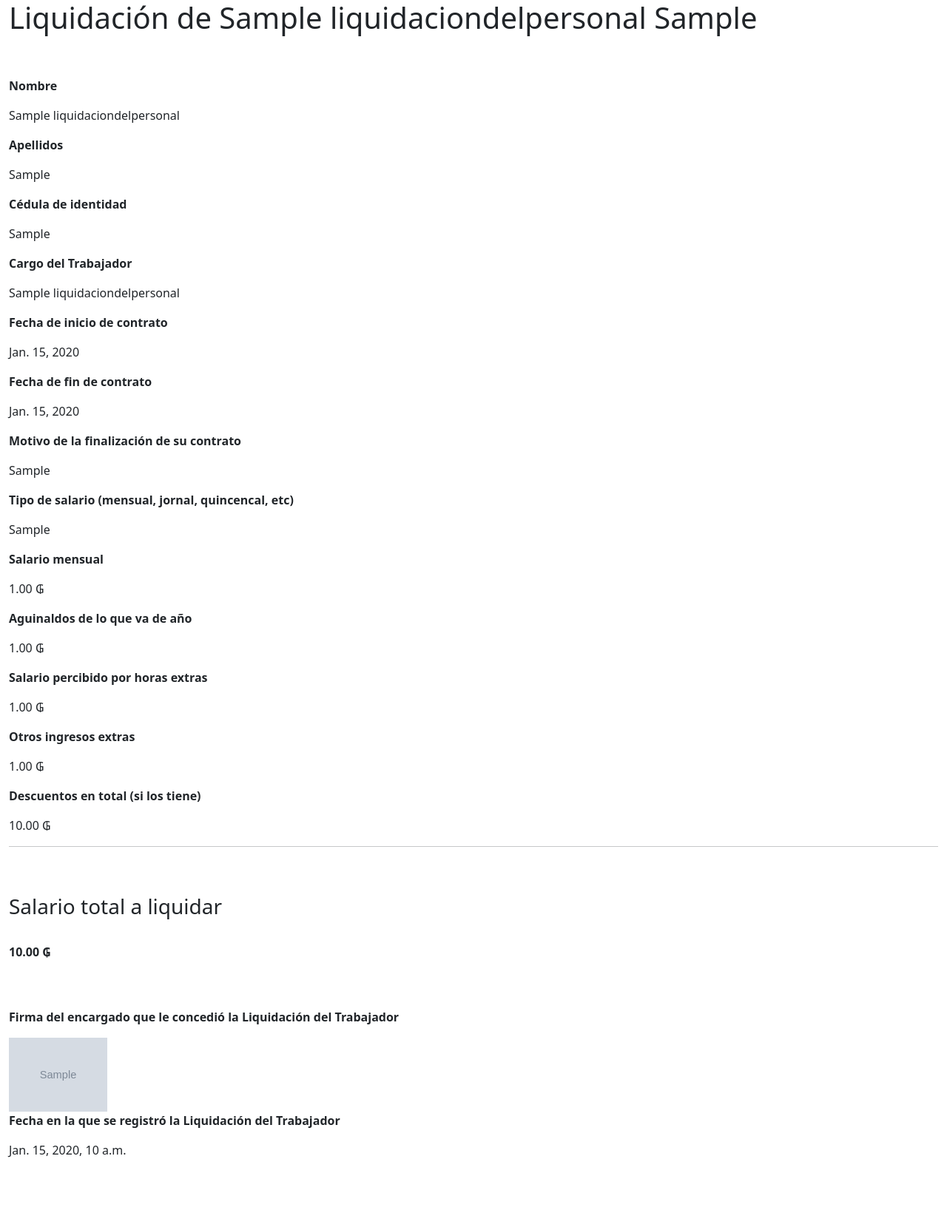
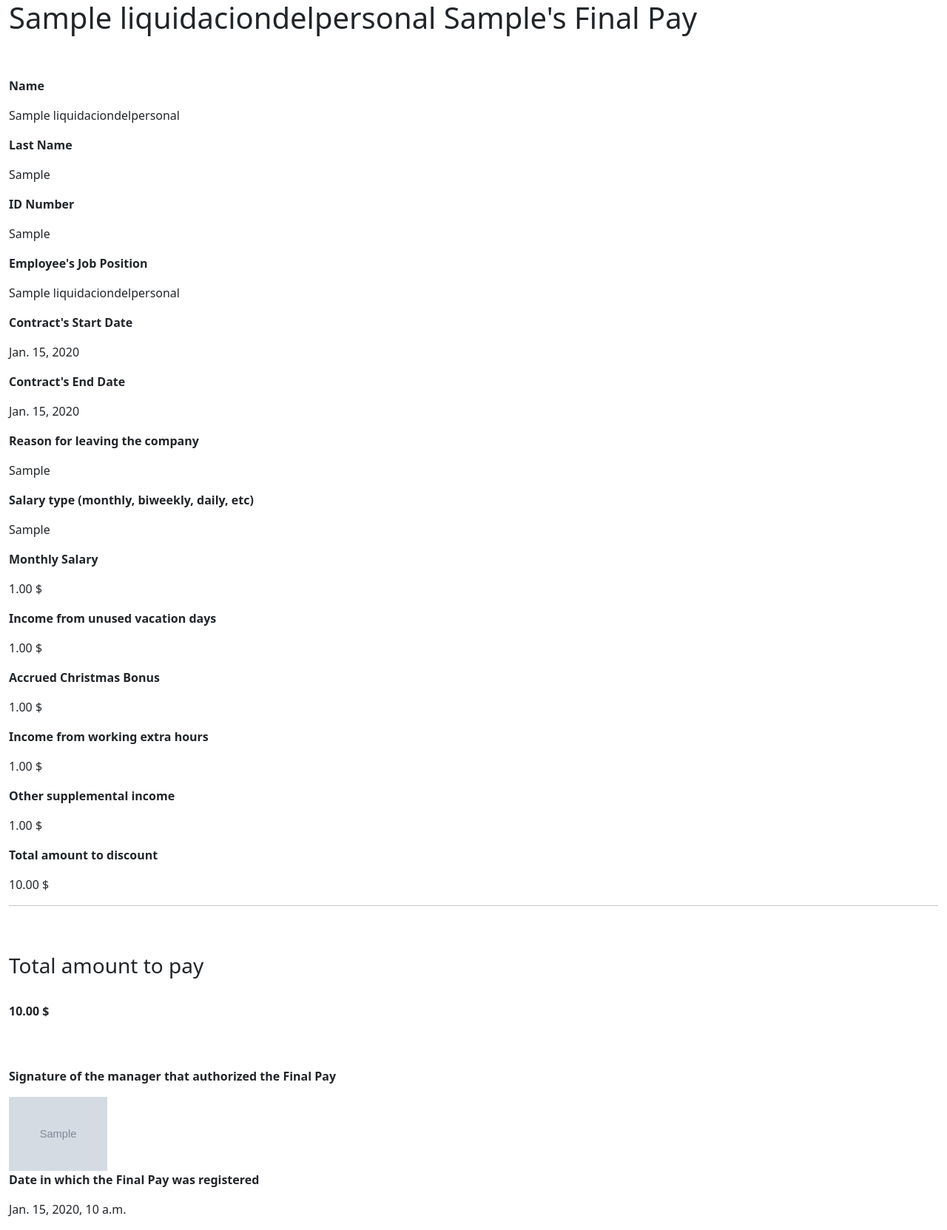
Before and after one commit to eduardoluis11/human-resources-english, a Django app: page /1/ver-liquidacion-personal in a window 1280 px wide. Shown: the whole page at 74% size. Before the commit the page ends 1565 px from the top, so only its background shows below. Run offline with Django 4.2, Linux system fonts and the light colour scheme; a user stored in the database is signed in; tables that the repository leaves empty hold one stand-in row (values such as "Sample post"); grey boxes marked "Sample" are stand-in pictures; some libraries are stand-ins or nearby versions.

Commit message:
I added "Vacaciones no disfrutadas" in the detailed view of "Liquidacion del Personal"

```diff
--- a/app_rrhh/views.py
+++ b/app_rrhh/views.py
@@ -1221,7 +1221,8 @@ def registrar_liquidacion_personal(request):
         nueva_liquidacion.save()
 
         # Mensaje flash de confirmación
-        messages.success(request, "Se ha registrado una nueva liquidación de personal correctamente.")
+        # messages.success(request, "Se ha registrado una nueva liquidación de personal correctamente.")
+        messages.success(request, "A new Final Pay report has been successfully registered.")
 
         # Esto redirige al usuario a la lista asistencias de ese día
         return redirect('lista_liquidacion_personal')
--- a/templates/liquidacion-personal/ver-liquidacion-personal.html
+++ b/templates/liquidacion-personal/ver-liquidacion-personal.html
@@ -1,7 +1,7 @@
 {% extends "disposicion-para-impresoras.html" %}
 
 {% block title %}
-    Liquidación del Personal
+    Final Pay Report
 {% endblock %}
 
 <!-- Liquidación del Personal del trabajador seleccionado en formato para imprimir (sin navbar ni footer). -->
@@ -13,66 +13,82 @@
 
     Tenia que poner “.url” al final de “datos.foto_firma_trabajador” para que me imprimiera la imagen -->
     {% for datos in liquidacion_seleccionada %}
-        <h1>Liquidación de {{datos.nombre}} {{datos.apellidos}}</h1>
+        <h1>{{datos.nombre}} {{datos.apellidos}}'s Final Pay</h1>
         <br>
         <br>
 
         <!-- Datos de la sanción seleccionada -->
-        <p><b>Nombre</b></p>
+        <p><b>Name</b></p>
         <p>{{datos.nombre}}</p>
 
-        <p><b>Apellidos</b></p>
+        <p><b>Last Name</b></p>
         <p>{{datos.apellidos}}</p>
 
-        <p><b>Cédula de identidad</b></p>
+        <p><b>ID Number</b></p>
         <p>{{datos.cedula}}</p>
 
-        <p><b>Cargo del Trabajador</b></p>
+<!--        Cargo del Trabajador-->
+        <p><b>Employee's Job Position</b></p>
         <p>{{datos.nombre_del_cargo}}</p>
 
-        <p><b>Fecha de inicio de contrato</b></p>
+<!--        Fecha de inicio de contrato-->
+        <p><b>Contract's Start Date</b></p>
         <p>{{datos.fecha_inicio_contrato}}</p>
 
-        <p><b>Fecha de fin de contrato</b></p>
+<!--        Fecha de fin de contrato-->
+        <p><b>Contract's End Date</b></p>
         <p>{{datos.fecha_fin_contrato}}</p>
 
-        <p><b>Motivo de la finalización de su contrato</b></p>
+<!--        Motivo de la finalización de su contrato-->
+        <p><b>Reason for leaving the company</b></p>
         <p>{{datos.motivo_de_finalizacion_contrato}}</p>
 
-        <p><b>Tipo de salario (mensual, jornal, quincencal, etc)</b></p>
+<!--        Tipo de salario (mensual, jornal, quincenal, etc)-->
+        <p><b>Salary type (monthly, biweekly, daily, etc)</b></p>
         <p>{{datos.tipo_de_salario}}</p>
 
-        <p><b>Salario mensual</b></p>
-        <p>{{datos.salario_mensual}} ₲</p>
+        <p><b>Monthly Salary</b></p>
+        <p>{{datos.salario_mensual}} $</p>
 
-        <p><b>Aguinaldos de lo que va de año</b></p>
-        <p>{{datos.aguinaldos}} ₲</p>
+        <!-- Vacaciones no disfrutadas -->
+        <p><b>Income from unused vacation days</b></p>
+        <p>{{datos.vacaciones_no_disfrutadas}} $</p>
 
-        <p><b>Salario percibido por horas extras</b></p>
-        <p>{{datos.salario_por_horas_extras}} ₲</p>
+<!--        Aguinaldos de lo que va de año-->
+        <p><b>Accrued Christmas Bonus</b></p>
+        <p>{{datos.aguinaldos}} $</p>
 
-        <p><b>Otros ingresos extras</b></p>
-        <p>{{datos.otros_ingresos}} ₲</p>
+<!--        Salario percibido por horas extras-->
+        <p><b>Income from working extra hours</b></p>
+        <p>{{datos.salario_por_horas_extras}} $</p>
 
-        <p><b>Descuentos en total (si los tiene)</b></p>
-        <p>{{datos.descuentos_en_total}} ₲</p>
+<!--        Otros ingresos extras-->
+        <p><b>Other supplemental income</b></p>
+        <p>{{datos.otros_ingresos}} $</p>
+
+<!--        Descuentos en total (si los tiene)-->
+        <p><b>Total amount to discount</b></p>
+        <p>{{datos.descuentos_en_total}} $</p>
 
         <hr>
         <br>
         <br>
 
         <!-- Total a liquidar -->
-        <h3>Salario total a liquidar</h3>
+<!--        Salario total a liquidar-->
+        <h3>Total amount to pay</h3>
         <br>
-        <p><b>{{datos.salario_total_a_liquidar}} ₲</b></p>
+        <p><b>{{datos.salario_total_a_liquidar}} $</b></p>
 
         <br>
         <br>
 
-        <p><b>Firma del encargado que le concedió la Liquidación del Trabajador</b></p>
+<!--        Firma del encargado que le concedió la Liquidación del Trabajador-->
+        <p><b>Signature of the manager that authorized the Final Pay</b></p>
         <img src="{{datos.foto_firma_encargado_rrhh.url}}" height="100px">
 
-        <p><b>Fecha en la que se registró la Liquidación del Trabajador</b></p>
+<!--        Fecha en la que se registró la Liquidación del Trabajador-->
+        <p><b>Date in which the Final Pay was registered</b></p>
         <p>{{datos.timestamp}}</p>
     {% endfor %}
 {% endblock %}
```
Also changed, not shown: app_rrhh/formularios.py (+32 -13 lines), templates/liquidacion-personal/lista-liquidaciones-personales.html (+14 -9 lines), templates/liquidacion-personal/registrar-liquidacion-personal.html (+8 -5 lines).
